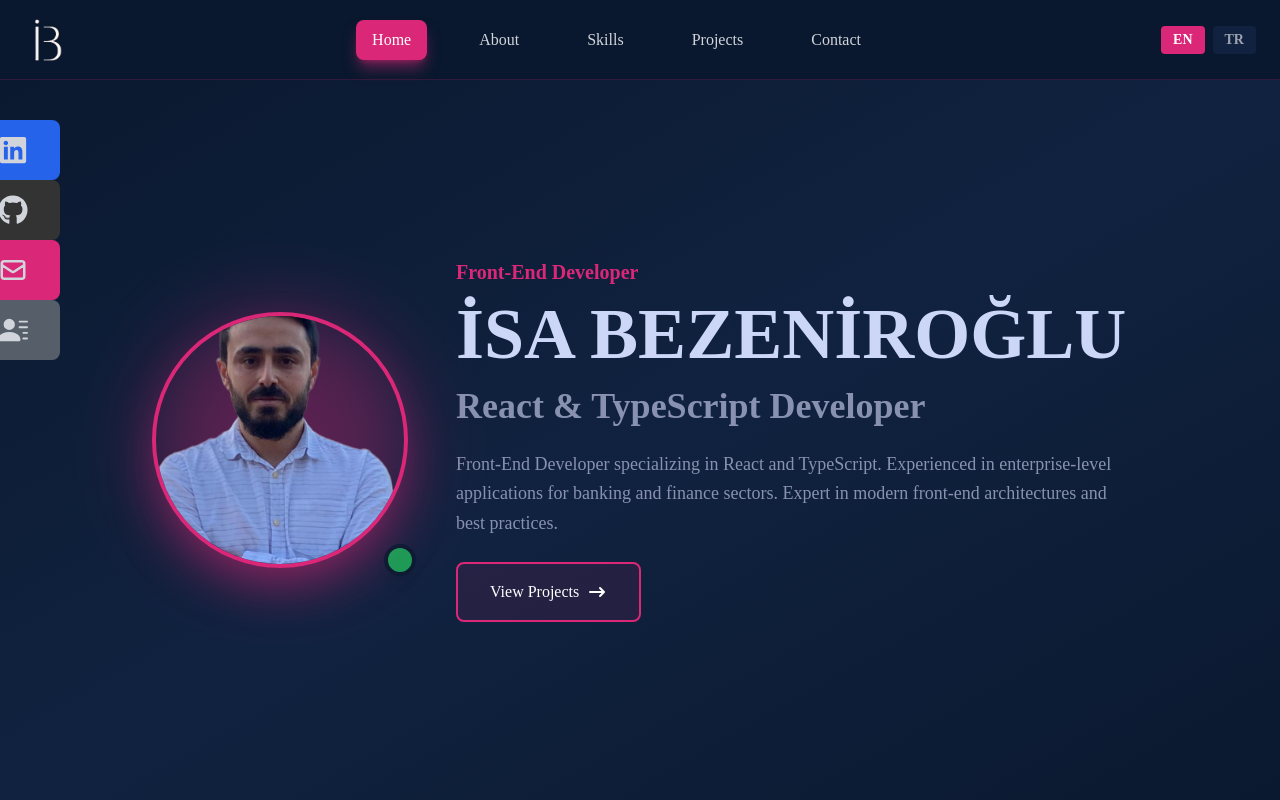
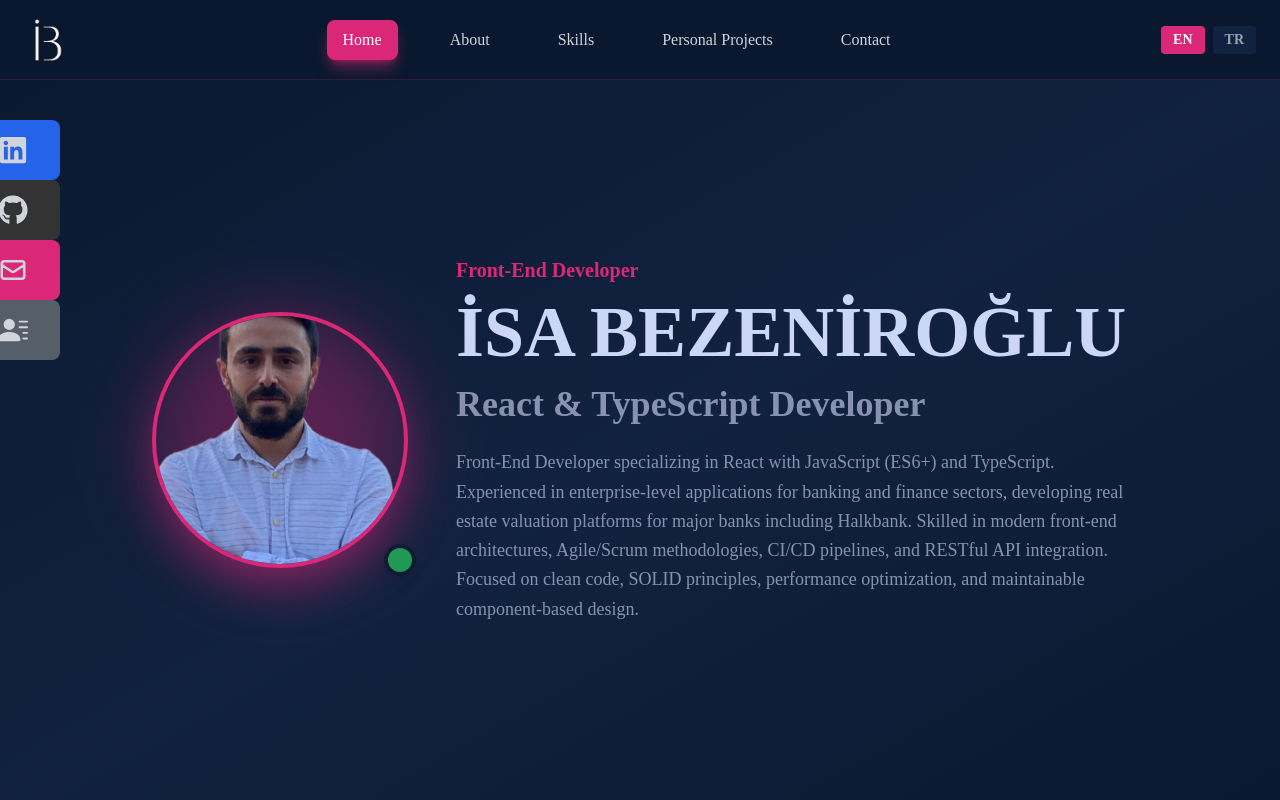
Before and after one commit to ibznroglu/MyPortfolio, a React (Create React App) app: page / in a window 1280 px wide. Built offline with nearby package versions, Linux system fonts and the light colour scheme.

Commit message:
refactor(content): update about section and improve navigation labels
- Remove redundant div container
- Rename 'Projects' to 'Portfolio' in navigation
- Revise about description to include JavaScript (ES6+) and TypeScript expertise
- Add specific banking project experience and methodologies

```diff
--- a/src/components/Home.jsx
+++ b/src/components/Home.jsx
@@ -34,17 +34,6 @@ const Home = ({ setActiveSection }) => {
             <p className="text-[#8892b0] text-lg leading-relaxed max-w-2xl mx-auto lg:mx-0">
               {t.home.description}
             </p>
-            <div className="flex gap-4 justify-center lg:justify-start">
-              <button
-                onClick={() => setActiveSection('projects')}
-                className="text-white border-2 border-pink-600 bg-pink-600/10 px-8 py-4 flex items-center gap-2 hover:bg-pink-600 hover:shadow-xl hover:shadow-pink-600/50 transition-all duration-300 transform hover:scale-105 rounded-lg group"
-              >
-                {t.home.viewProjects}
-                <span className="group-hover:translate-x-1 transition-transform">
-                  <HiArrowNarrowRight className="text-xl" />
-                </span>
-              </button>
-            </div>
           </div>
         </div>
       </div>
--- a/src/context/LanguageContext.js
+++ b/src/context/LanguageContext.js
@@ -19,14 +19,14 @@ export const LanguageProvider = ({ children }) => {
         home: 'Home',
         about: 'About',
         skills: 'Skills',
-        projects: 'Projects',
+        projects: 'Personal Projects',
         contact: 'Contact'
       },
       home: {
         title: 'Front-End Developer',
         name: 'İSA BEZENİROĞLU',
         subtitle: 'React & TypeScript Developer',
-        description: 'Front-End Developer specializing in React and TypeScript. Experienced in enterprise-level applications for banking and finance sectors. Expert in modern front-end architectures and best practices.',
+        description: 'Front-End Developer specializing in React with JavaScript (ES6+) and TypeScript. Experienced in enterprise-level applications for banking and finance sectors, developing real estate valuation platforms for major banks including Halkbank. Skilled in modern front-end architectures, Agile/Scrum methodologies, CI/CD pipelines, and RESTful API integration. Focused on clean code, SOLID principles, performance optimization, and maintainable component-based design.',
         viewProjects: 'View Projects'
       },
       about: {
```
